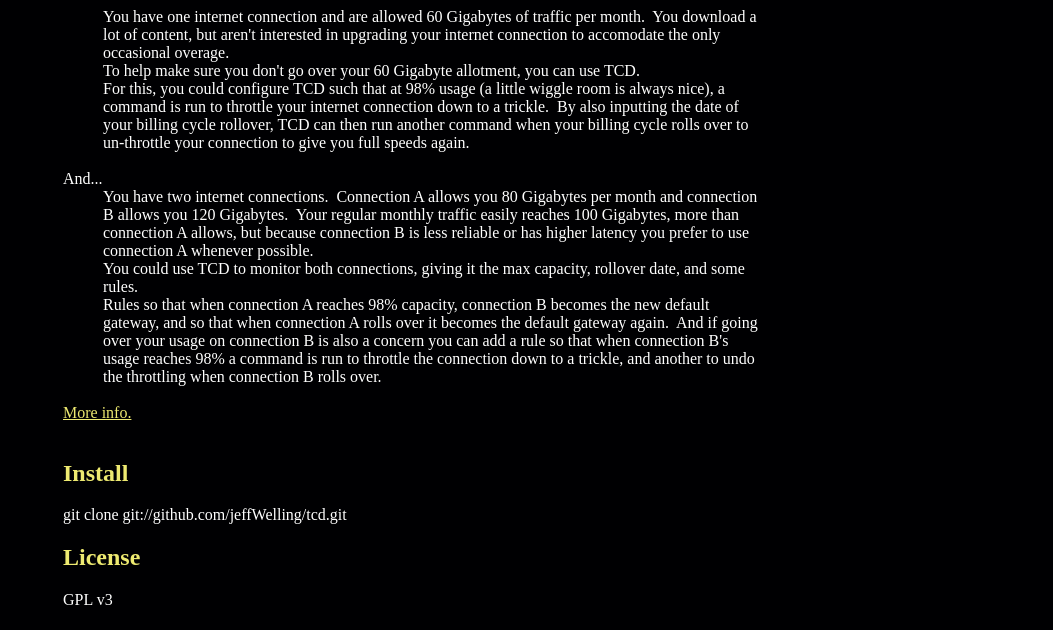
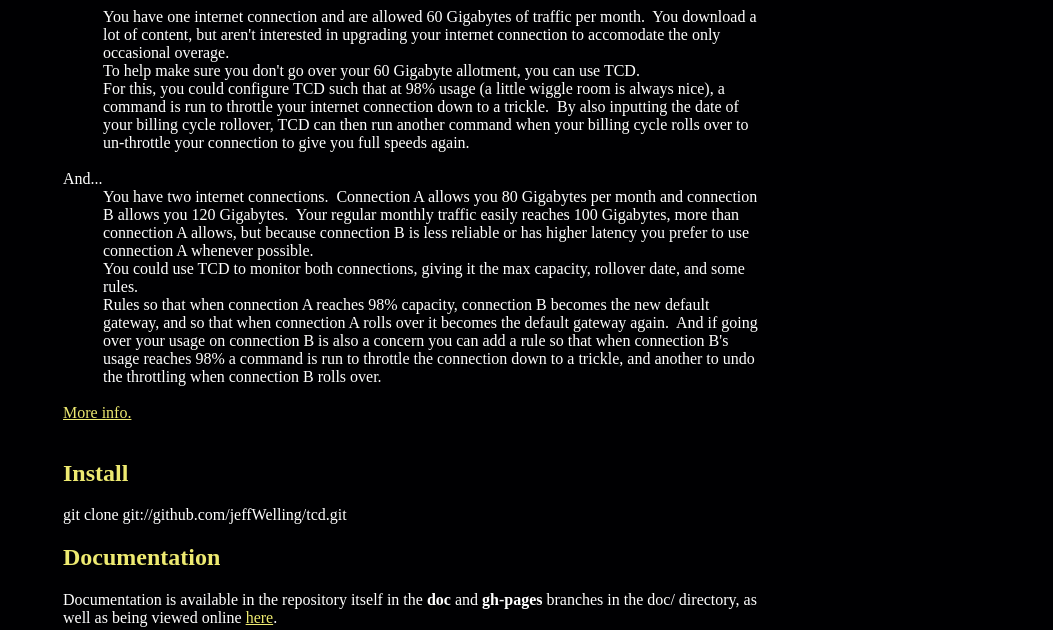
Before and after one commit to jeffWelling/tcd, a plain HTML site: page index.html in a window 1280 px wide. Shown: the part 322-952 px from the top of the page, without its empty margins (227-1280 px from the left). Drawn offline with Linux system fonts and the light colour scheme.

Commit message:
Added Documentation link to index.html and a link to the doc/index.html file

```diff
--- a/index.html
+++ b/index.html
@@ -1,5 +1,6 @@
 <!DOCTYPE html PUBLIC "-//W3C//DTD XHTML 1.0 Strict//EN" "http://www.w3.org/TR/xhtml1/DTD/xhtml1-strict.dtd">
 <html xmlns="http://www.w3.org/1999/xhtml" xml:lang="en" lang="en"><head>
+
 
 
 
@@ -131,6 +132,9 @@
 <h2>Install</h2>
 
 <p>git clone git://github.com/jeffWelling/tcd.git</p>
+<h2>Documentation</h2>
+Documentation is available in the repository itself in the <span style="font-weight: bold;">doc</span> and <span style="font-weight: bold;">gh-pages</span> branches in the doc/ directory, as well as being viewed online <a href="doc/index.html">here</a>.<br />
+
 <h2>License</h2>
 <p>GPL v3</p>
 <h2>Authors</h2>
```
